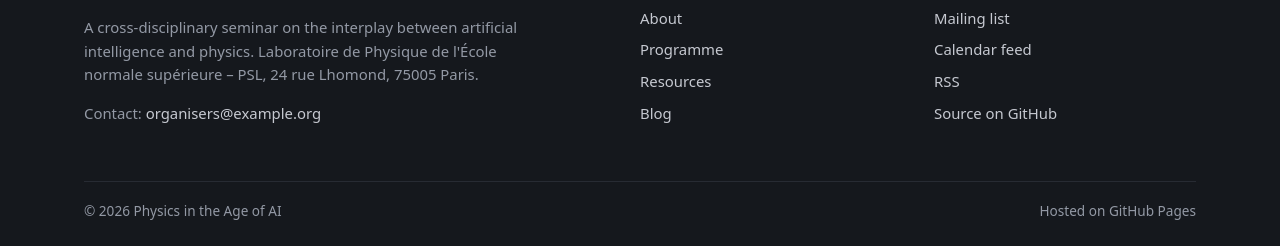
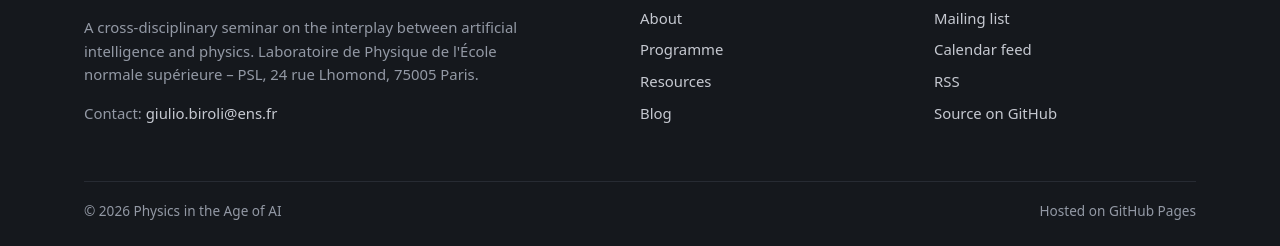
Before and after one commit to giulio-biroli/physics-ai, a Jekyll site: the page built from index.html, in a window 1280 px wide and 900 px high, scrolled down 2879 px. Shown: the part 651-897 px from the top of the window. Built offline with Jekyll 4.4.1, drawn with Linux system fonts in a browser that asks for light colours.

Commit message:
Set the contact address
Co-Authored-By: Claude Opus 5.5 <noreply@anthropic.com>

```diff
--- a/_config.yml
+++ b/_config.yml
@@ -21,7 +21,7 @@ venue:
   address: 24 rue Lhomond, 75005 Paris
   map: https://www.openstreetmap.org/search?query=24%20rue%20Lhomond%2C%20Paris
 
-contact: organisers@example.org        # placeholder
+contact: giulio.biroli@ens.fr
 
 mailing_list:
   provider: google_groups
```
